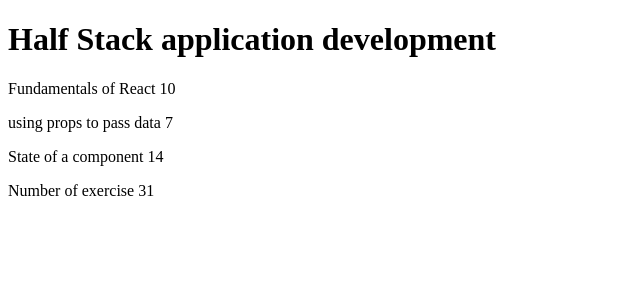
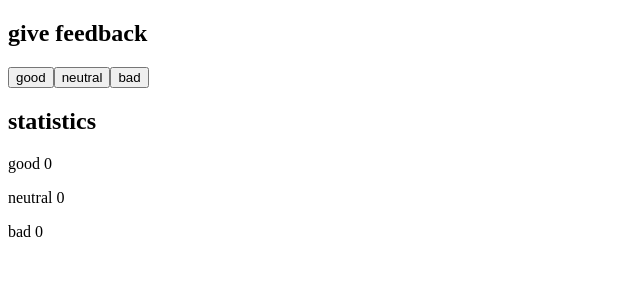
Before and after one commit to dilippoudel/Mooc, a React (Create React App) app: page / in a window 1280 px wide. Shown: the top 300 px of the page, without its empty margins (0-640 px from the left). Built offline with nearby package versions, Linux system fonts and the light colour scheme.

Commit message:
Add feedback collector buttons

```diff
--- a/src/App.js
+++ b/src/App.js
@@ -1,57 +1,44 @@
-const Header = (props) => {
-  return <h1 className="course">{props.header}</h1>
-}
-const Part = (props) => {
-  return (
-    <p className="text">
-      {props.names} {props.exercise}
-    </p>
-  )
-}
-const Content = (props) => {
-  return (
-    <div className="content">
-      <Part names={props.parts[0].name} exercise={props.parts[0].exercises} />
-      <Part names={props.parts[1].name} exercise={props.parts[1].exercises} />
-      <Part names={props.parts[2].name} exercise={props.parts[2].exercises} />
-    </div>
-  )
-}
-const Total = (props) => {
-  return (
-    <p className="result text">
-      Number of exercise{' '}
-      {props.parts[0].exercises +
-        props.parts[1].exercises +
-        props.parts[2].exercises}
-    </p>
-  )
-}
+import { useState } from 'react'
+const Heading = ({ text }) => <h2>{text}</h2>
+const Button = ({ text, onClick }) => <button onClick={onClick}>{text}</button>
 const App = () => {
-  const course = {
-    name: 'Half Stack application development',
-    parts: [
-      {
-        name: 'Fundamentals of React',
-        exercises: 10,
-      },
-      {
-        name: 'using props to pass data',
-        exercises: 7,
-      },
-      {
-        name: 'State of a component',
-        exercises: 14,
-      },
-    ],
+  const [countFeedBack, setCountFeedback] = useState({
+    good: 0,
+    neutral: 0,
+    bad: 0,
+  })
+
+  const goodFeedbackHandler = () => {
+    let newState = {
+      ...countFeedBack,
+      good: countFeedBack.good + 1,
+    }
+    setCountFeedback(newState)
   }
-
+  const neutralFeedbackHandler = () => {
+    let newState = {
+      ...countFeedBack,
+      neutral: countFeedBack.neutral + 1,
+    }
+    setCountFeedback(newState)
+  }
+  const badFeedbackHandler = () => {
+    let newState = {
+      ...countFeedBack,
+      bad: countFeedBack.bad + 1,
+    }
+    setCountFeedback(newState)
+  }
   return (
     <div className="container">
-      <Header header={course.name} />
-      <Content parts={course.parts} />
-
-      <Total parts={course.parts} />
+      <Heading text="give feedback" />
+      <Button text="good" onClick={goodFeedbackHandler} />
+      <Button text="neutral" onClick={neutralFeedbackHandler} />
+      <Button text="bad" onClick={badFeedbackHandler} />
+      <Heading text="statistics" />
+      <p>good {countFeedBack.good}</p>
+      <p>neutral {countFeedBack.neutral}</p>
+      <p>bad {countFeedBack.bad}</p>
     </div>
   )
 }
```
